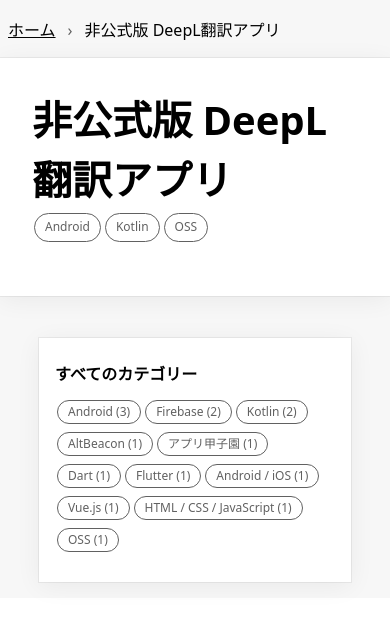
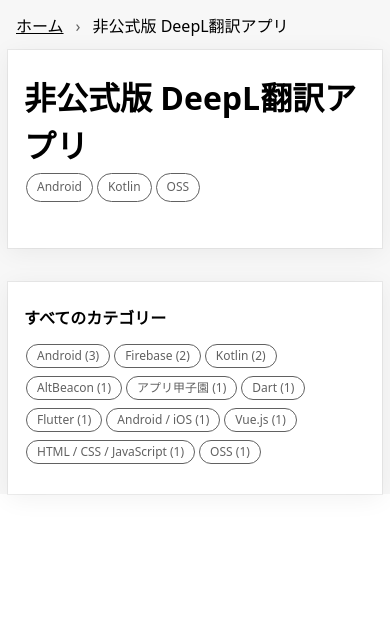
Before and after one commit to sakusaku3939/my-page, a Next.js app: page /posts/deepl-android in a window 390 px wide. Shown: the top 630 px of the page. Built offline with nearby package versions, Linux system fonts and the light colour scheme.

Commit message:
Adjust mobile design

```diff
--- a/src/components/molecule/Category/Category.module.css
+++ b/src/components/molecule/Category/Category.module.css
@@ -16,8 +16,8 @@
 
 @media screen and (max-width: 1100px) {
     .skin {
-        width: 80vw;
-        margin-top: 40px;
+        width: 100%;
+        margin-top: 32px;
         margin-right: 0;
     }
 }
--- a/src/styles/posts.module.css
+++ b/src/styles/posts.module.css
@@ -119,22 +119,35 @@
 
     .post {
         margin-right: 0;
-        padding: 32px 48px;
+        max-width: 800px;
+        padding: 32px 56px;
     }
 }
 
 @media screen and (max-width: 700px) {
     .wrapper {
+        padding: 24px 48px;
+    }
+
+    .post {
         padding: 24px 32px;
     }
 
-    .post {
-        padding: 32px;
+    .post .title {
+        font-size: 32px;
     }
 }
 
 @media screen and (max-width: 500px) {
     .wrapper {
-        padding: 16px 0;
+        padding: 12px 8px 0;
+    }
+
+    .post {
+        padding: 24px 16px;
+    }
+
+    .breadcrumb {
+        margin-bottom: 12px;
     }
 }
```
